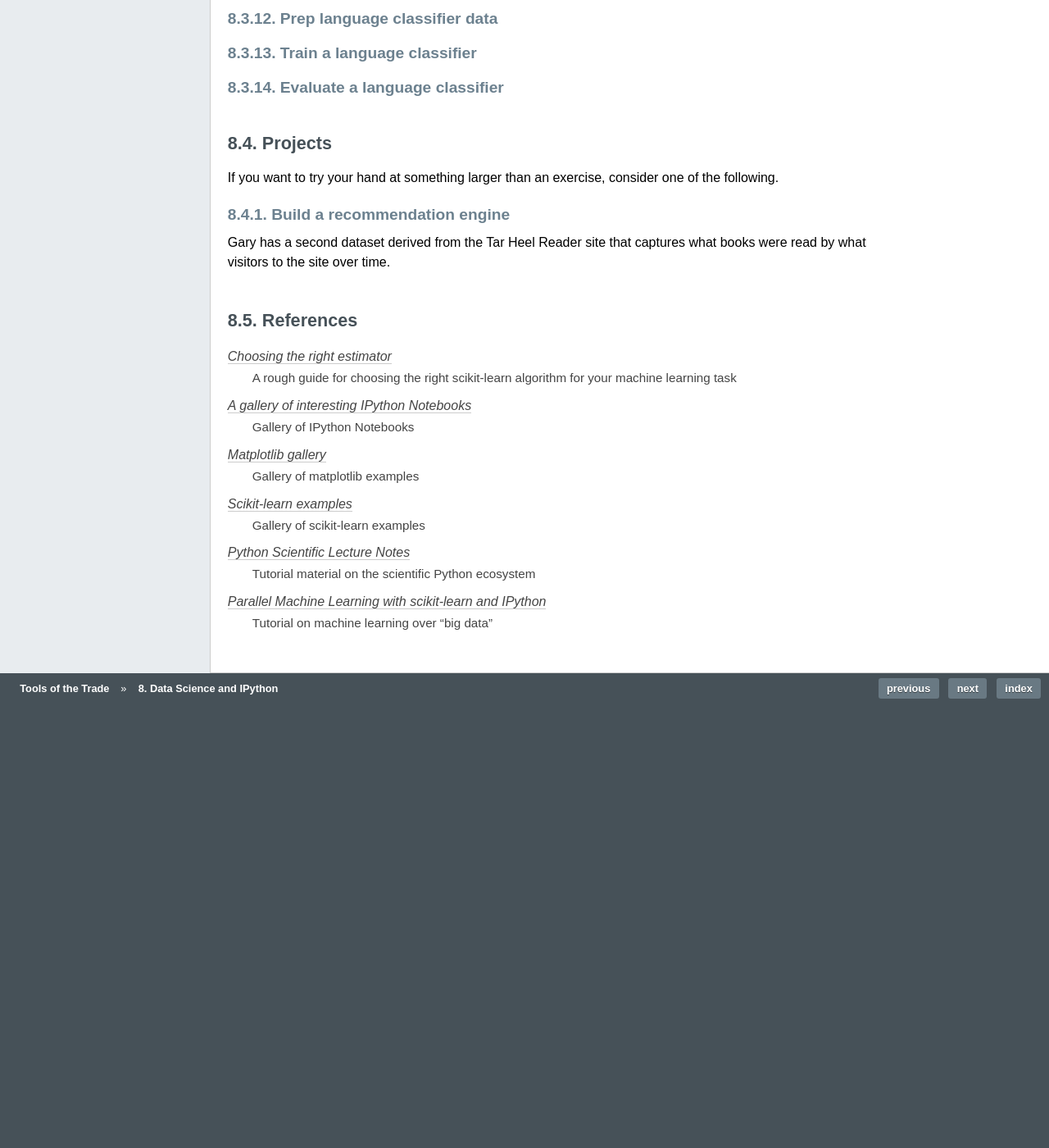
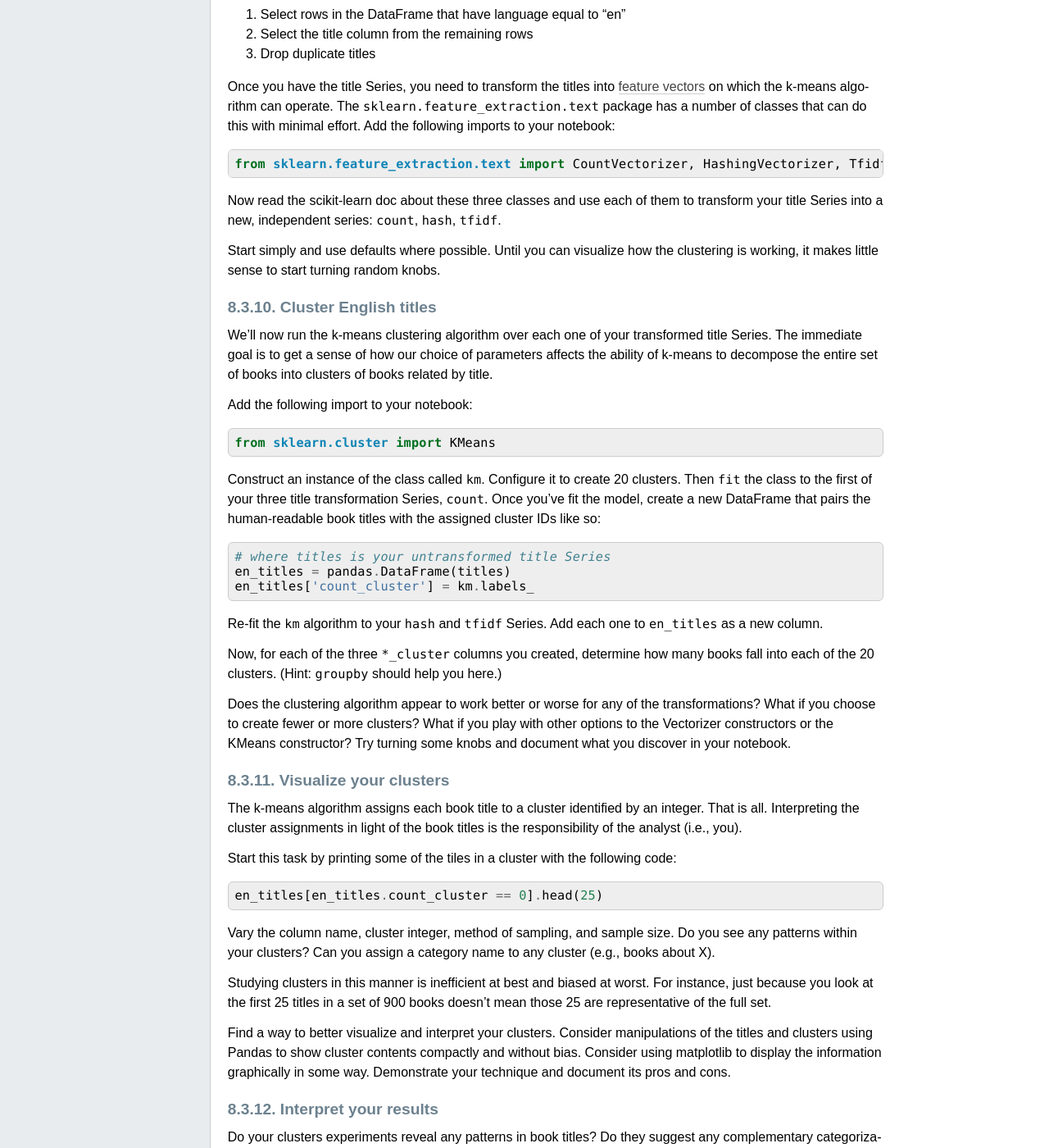
Before and after one commit to parente/tott, a Sphinx documentation site: the page built from doc/sessions/ipython.rst, in a window 1280 px wide and 1400 px high, scrolled down 3210 px. Shown: the whole window at 82% size. Built offline with Sphinx 7.4.7, drawn with Linux system fonts in a browser that asks for light colours; before the commit the page ends 4097 px from its top, so only the background shows below that; some of the changed text lies outside the part shown.

Commit message:
Finish ipy data science page

```diff
--- a/doc/sessions/ipython.rst
+++ b/doc/sessions/ipython.rst
@@ -44,7 +44,7 @@ Create a shared *tottbox* folder to store your notebooks and start the IPython N
     cd !$
     ipython notebook --ip=0.0.0.0
 
-Open your web browser and visit it on the *tottbox* IP and port printed. Create a new notebook in the web UI.
+Open your web browser and visit it on the *tottbox* IP and port printed, http://192.168.33.10:8888. Create a new notebook in the web UI.
 
 Load the Tar Heel Reader book data
 ##################################
@@ -116,31 +116,94 @@ Picking ``k`` is empirical. We'll try a few values and see what results we get.
 Prep English titles
 ###################
 
+Use Pandas to get a Series of unique English book titles from the books DataFrame you loaded. This step amounts to a one-liner in which you:
+
+#. Select rows in the DataFrame that have language equal to "en"
+#. Select the title column from the remaining rows
+#. Drop duplicate titles
+
+Once you have the title Series, you need to transform the titles into `feature vectors <http://en.wikipedia.org/wiki/Feature_vector>`_ on which the k-means algorithm can operate. The ``sklearn.feature_extraction.text`` package has a number of classes that can do this with minimal effort. Add the following imports to your notebook:
+
+.. code-block:: python
+
+   from sklearn.feature_extraction.text import CountVectorizer, HashingVectorizer, TfidfVectorizer
+
+Now read the scikit-learn doc about these three classes and use each of them to transform your title Series into a new, independent series: ``count``, ``hash``, ``tfidf``.
+
+Start simply and use defaults where possible. Until you can visualize how the clustering is working, it makes little sense to start turning random knobs.
+
 Cluster English titles
 ######################
 
-Plot English title cluster terms
-################################
+We'll now run the k-means clustering algorithm over each one of your transformed title Series. The immediate goal is to get a sense of how our choice of parameters affects the ability of k-means to decompose the entire set of books into clusters of books related by title.
 
-Prep language classifier data
-#############################
+Add the following import to your notebook:
 
-Train a language classifier
-###########################
+.. code-block:: python
 
-Evaluate a language classifier
-##############################
+   from sklearn.cluster import KMeans
+
+Construct an instance of the class called ``km``. Configure it to create 20 clusters. Then ``fit`` the class to the first of your three title transformation Series, ``count``. Once you've fit the model, create a new DataFrame that pairs the human-readable book titles with the assigned cluster IDs like so:
+
+.. code-block:: python
+
+   # where titles is your untransformed title Series
+   en_titles = pandas.DataFrame(titles)
+   en_titles['count_cluster'] = km.labels_
+
+Re-fit the ``km`` algorithm to your ``hash`` and ``tfidf`` Series. Add each one to ``en_titles`` as a new column.
+
+Now, for each of the three ``*_cluster`` columns you created, determine how many books fall into each of the 20 clusters. (Hint: ``groupby`` should help you here.)
+
+Does the clustering algorithm appear to work better or worse for any of the transformations? What if you choose to create fewer or more clusters? What if you play with other options to the Vectorizer constructors or the KMeans constructor? Try turning some knobs and document what you discover in your notebook.
+
+Visualize your clusters
+#######################
+
+The k-means algorithm assigns each book title to a cluster identified by an integer. That is all. Interpreting the cluster assignments in light of the book titles is the responsibility of the analyst (i.e., you).
+
+Start this task by printing some of the tiles in a cluster with the following code:
+
+.. code-block:: python
+
+   en_titles[en_titles.count_cluster == 0].head(25)
+
+Vary the column name, cluster integer, method of sampling, and sample size. Do you see any patterns within your clusters? Can you assign a category name to any cluster (e.g., books about X).
+
+Studying clusters in this manner is inefficient at best and biased at worst. For instance, just because you look at the first 25 titles in a set of 900 books doesn't mean those 25 are representative of the full set.
+
+Find a way to better visualize and interpret your clusters. Consider manipulations of the titles and clusters using Pandas to show cluster contents compactly and without bias. Consider using matplotlib to display the information graphically in some way. Demonstrate your technique and document its pros and cons.
+
+Interpret your results
+######################
+
+Do your clusters experiments reveal any patterns in book titles? Do they suggest any complementary categorizations or tags for books on the THR site? Do they suggest common topics addressed by THR authors?
+
+Are there clusters that are not easy to explain? Are there books that seem to befuddle clustering? Do you have any ideas about how to study and understand these books better?
 
 Projects
 --------
 
 If you want to try your hand at something larger than an exercise, consider one of the following.
 
+Find books misclassified by language
+####################################
+
+Gary says that some number of books on the Tar Heel Reader site are marked as having the wrong language. Manually finding these misclassifications is a pain. A language classifier could help alleviate these problems. Using the data provided, we could:
+
+#. train the classifier on a set of books with known-to-be-correct language assignments (the *ground truth*),
+#. evaluate the accuracy of the classifier on a hold-out test set of books by comparing its language predictions with the ground-truth,
+#. apply a well-performing classifier to the entire set of books, and
+#. review those books where the classifier predicts a language that mismatches the language assigned by the human author.
+
+The `text document classification example in the scikit-learn documentation <http://scikit-learn.org/stable/auto_examples/mlcomp_sparse_document_classification.html>`_ might help get you started. So might the `sample pipeline for text feature extraction and evaluation <http://scikit-learn.org/stable/auto_examples/grid_search_text_feature_extraction.html>`_ in the scikit-learn doc. In fact, there are many ways to skin this cat using scikit-learn. The key is setting up your notebook to quickly try new experiments in defining features, in picking a classifier algorithm, in choosing classifier parameters, and in evaluating performance.
+
+If you want to tackle this project in earnest, talk with Pete. He has some feature selection code that might help.
+
 Build a recommendation engine
 #############################
 
-Gary has a second dataset derived from the Tar Heel Reader site that captures what books were read by what visitors to the site over time.
-
+Gary has a second dataset derived from the Tar Heel Reader site that captures what books were read by what visitors to the site over time. This data can be used to train a `recommendation engine <http://en.wikipedia.org/wiki/Recommender_system>`_ based on `collaborative filtering <http://en.wikipedia.org/wiki/Collaborative_filtering>`_. Talk with Gary if you are interested in playing with this dataset and building a recommendation engine for the THR site.
 
 References
 ----------
```
